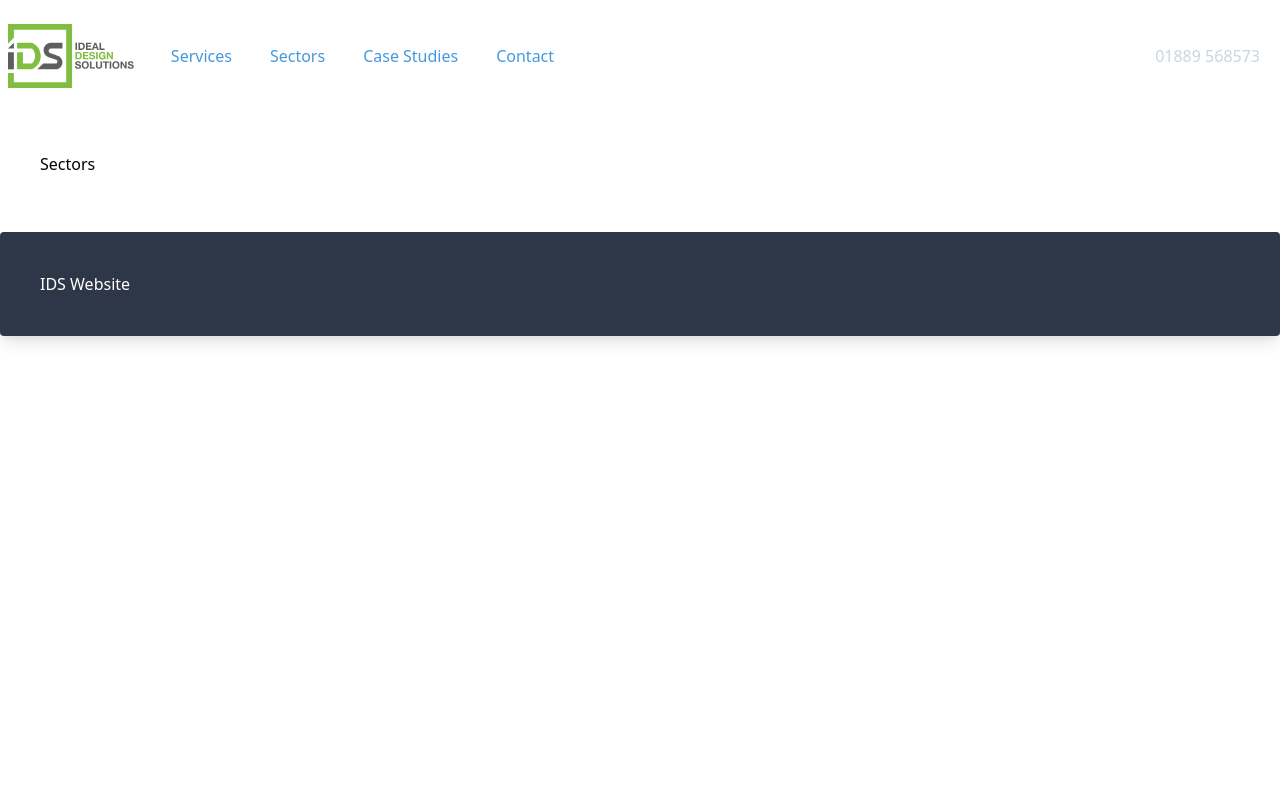
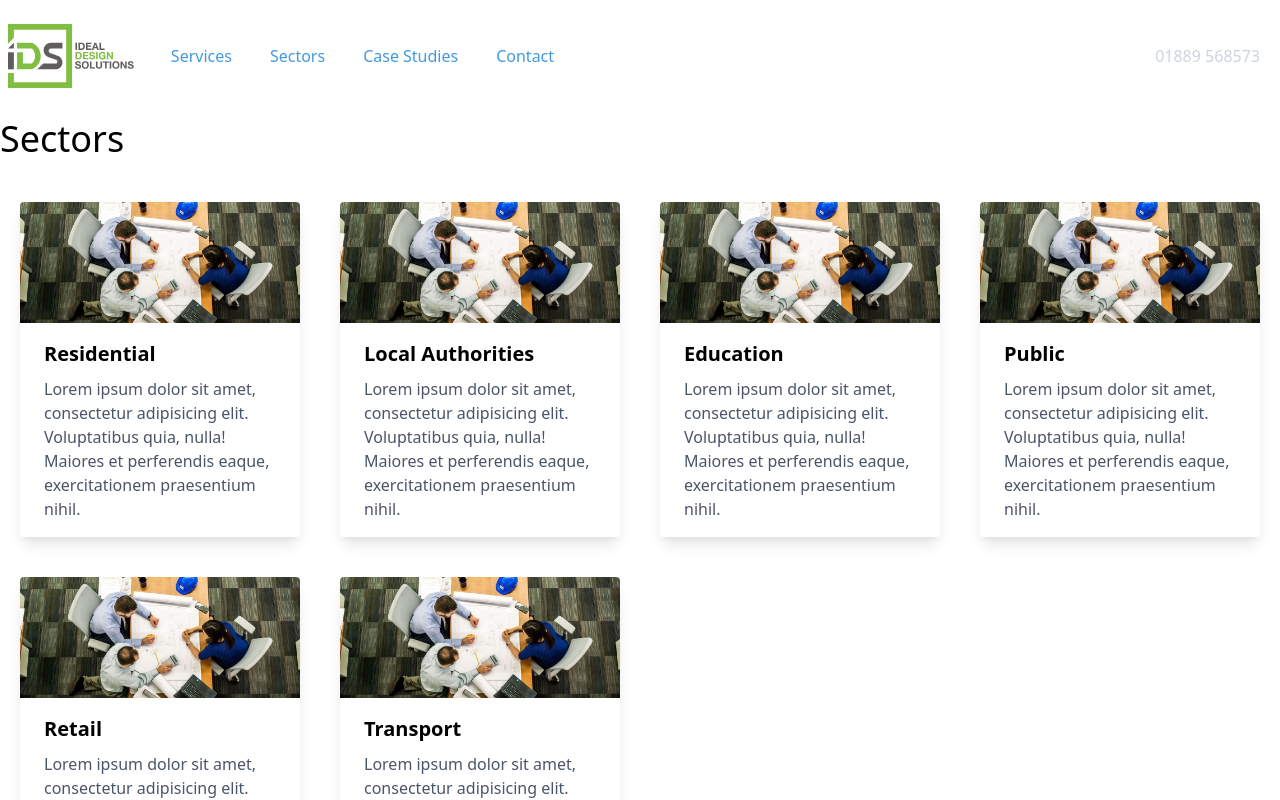
Before and after one commit to stevenalanwilson/ids-frontend-app, a Next.js app: page /sectors in a window 1280 px wide. Shown: the top 800 px of the page. Built offline with nearby package versions, Linux system fonts and the light colour scheme.

Commit message:
Add dynamic services and sectors
- Add card component
- Add sectors data object
- Add services data object
- Sectors, services & home load data dynamically

```diff
--- /dev/null
+++ b/components/Card.js
@@ -0,0 +1,21 @@
+import Link from 'next/link'
+
+function Card ({ data }) {
+  return (
+    <div className='w-full p-5'>
+      <div className='w-full rounded overflow-hidden shadow-lg'>
+        <Link href='/sectors'>
+          <a href='#'>
+            <img className='w-full' src='tmp-hero.jpg' alt='Sunset in the mountains' />
+          </a>
+        </Link>
+        <div className='px-6 py-4'>
+          <div className='font-bold text-xl mb-2'>{data.name}</div>
+          <p className='text-gray-700 text-base'>{data.description}</p>
+        </div>
+      </div>
+    </div>
+  )
+}
+
+export default Card
--- /dev/null
+++ b/data/casestudies.js
@@ -0,0 +1,32 @@
+const services = [
+  {
+    name: 'Case Study One',
+    description: 'Lorem ipsum dolor sit amet, consectetur adipisicing elit. Voluptatibus quia, nulla! Maiores et perferendis eaque, exercitationem praesentium nihil.'
+  },
+  {
+    name: 'Case Study Two',
+    description: 'Lorem ipsum dolor sit amet, consectetur adipisicing elit. Voluptatibus quia, nulla! Maiores et perferendis eaque, exercitationem praesentium nihil.'
+
+  },
+  {
+    name: 'Case Study Three',
+    description: 'Lorem ipsum dolor sit amet, consectetur adipisicing elit. Voluptatibus quia, nulla! Maiores et perferendis eaque, exercitationem praesentium nihil.'
+
+  },
+  {
+    name: 'Case Study Four',
+    description: 'Lorem ipsum dolor sit amet, consectetur adipisicing elit. Voluptatibus quia, nulla! Maiores et perferendis eaque, exercitationem praesentium nihil.'
+
+  },
+  {
+    name: 'Case Study Five',
+    description: 'Lorem ipsum dolor sit amet, consectetur adipisicing elit. Voluptatibus quia, nulla! Maiores et perferendis eaque, exercitationem praesentium nihil.'
+
+  },
+  {
+    name: 'Case Study Six',
+    description: 'Lorem ipsum dolor sit amet, consectetur adipisicing elit. Voluptatibus quia, nulla! Maiores et perferendis eaque, exercitationem praesentium nihil.'
+
+  }
+]
+export default services
--- /dev/null
+++ b/data/sectors.js
@@ -0,0 +1,32 @@
+const services = [
+  {
+    name: 'Residential',
+    description: 'Lorem ipsum dolor sit amet, consectetur adipisicing elit. Voluptatibus quia, nulla! Maiores et perferendis eaque, exercitationem praesentium nihil.'
+  },
+  {
+    name: 'Local Authorities',
+    description: 'Lorem ipsum dolor sit amet, consectetur adipisicing elit. Voluptatibus quia, nulla! Maiores et perferendis eaque, exercitationem praesentium nihil.'
+
+  },
+  {
+    name: 'Education',
+    description: 'Lorem ipsum dolor sit amet, consectetur adipisicing elit. Voluptatibus quia, nulla! Maiores et perferendis eaque, exercitationem praesentium nihil.'
+
+  },
+  {
+    name: 'Public',
+    description: 'Lorem ipsum dolor sit amet, consectetur adipisicing elit. Voluptatibus quia, nulla! Maiores et perferendis eaque, exercitationem praesentium nihil.'
+
+  },
+  {
+    name: 'Retail',
+    description: 'Lorem ipsum dolor sit amet, consectetur adipisicing elit. Voluptatibus quia, nulla! Maiores et perferendis eaque, exercitationem praesentium nihil.'
+
+  },
+  {
+    name: 'Transport',
+    description: 'Lorem ipsum dolor sit amet, consectetur adipisicing elit. Voluptatibus quia, nulla! Maiores et perferendis eaque, exercitationem praesentium nihil.'
+
+  }
+]
+export default services
--- /dev/null
+++ b/data/services.js
@@ -0,0 +1,22 @@
+const services = [
+  {
+    name: 'Civil Engineering',
+    description: 'Lorem ipsum dolor sit amet, consectetur adipisicing elit. Voluptatibus quia, nulla! Maiores et perferendis eaque, exercitationem praesentium nihil.'
+  },
+  {
+    name: 'Structual Engineering',
+    description: 'Lorem ipsum dolor sit amet, consectetur adipisicing elit. Voluptatibus quia, nulla! Maiores et perferendis eaque, exercitationem praesentium nihil.'
+
+  },
+  {
+    name: 'Health and Safety',
+    description: 'Lorem ipsum dolor sit amet, consectetur adipisicing elit. Voluptatibus quia, nulla! Maiores et perferendis eaque, exercitationem praesentium nihil.'
+
+  },
+  {
+    name: 'Planning',
+    description: 'Lorem ipsum dolor sit amet, consectetur adipisicing elit. Voluptatibus quia, nulla! Maiores et perferendis eaque, exercitationem praesentium nihil.'
+
+  }
+]
+export default services
--- a/pages/casestudies.js
+++ b/pages/casestudies.js
@@ -1,6 +1,9 @@
 import Head from 'next/head'
 import Header from '../components/Header'
 import Footer from '../components/Footer'
+import Card from '../components/Card'
+
+import casestudiesData from '../data/casestudies'
 
 export default function services () {
   return (
@@ -24,9 +27,15 @@ export default function services () {
         </div>
 
         <div className='flex my-4'>
-          <div className='w-1/2 p-10'>
-            <p>Case Studies</p>
+          <div className='w-1/2'>
+            <h1 className='text-4xl'>Case Studies</h1>
           </div>
+        </div>
+
+        <div className='flex flex-wrap mb-4'>
+          {casestudiesData.map(function (val) {
+            return <div className='w-1/4'><Card data={val} /></div>
+          })}
         </div>
 
         <div className='flex my-4'>
--- a/pages/index.js
+++ b/pages/index.js
@@ -2,6 +2,9 @@ import Head from 'next/head'
 import Header from '../components/Header'
 import Hero from '../components/Hero'
 import Footer from '../components/Footer'
+
+import sectorsData from '../data/sectors'
+import servicesData from '../data/services'
 
 export default function index () {
   return (
@@ -32,27 +35,17 @@ export default function index () {
           <div className='w-1/2 p-10 mr-5 rounded overflow-hidden shadow-lg'>
             <h2 className='text-2xl mb-4'>Services</h2>
             <ul className='list-disc flex flex-wrap list-inside'>
-              <li className='w-1/3'><a href='#' title='#' className='text-blue-500'>Service</a></li>
-              <li className='w-1/3'><a href='#' title='#' className='text-blue-500'>Service</a></li>
-              <li className='w-1/3'><a href='#' title='#' className='text-blue-500'>Service</a></li>
-              <li className='w-1/3'><a href='#' title='#' className='text-blue-500'>Service</a></li>
-              <li className='w-1/3'><a href='#' title='#' className='text-blue-500'>Service</a></li>
-              <li className='w-1/3'><a href='#' title='#' className='text-blue-500'>Service</a></li>
-              <li className='w-1/3'><a href='#' title='#' className='text-blue-500'>Service</a></li>
-              <li className='w-1/3'><a href='#' title='#' className='text-blue-500'>Service</a></li>
+              {servicesData.map(function (val) {
+                return <li className='w-1/3'><a href='#' title='#' className='text-blue-500'>{val.name}</a></li>
+              })}
             </ul>
           </div>
           <div className='w-1/2 p-10 ml-5 rounded overflow-hidden shadow-lg'>
             <h2 className='text-2xl mb-4'>Sectors</h2>
             <ul className='list-disc flex flex-wrap list-inside'>
-              <li className='w-1/3'><a href='#' title='#' className='text-blue-500'>Sector</a></li>
-              <li className='w-1/3'><a href='#' title='#' className='text-blue-500'>Sector</a></li>
-              <li className='w-1/3'><a href='#' title='#' className='text-blue-500'>Sector</a></li>
-              <li className='w-1/3'><a href='#' title='#' className='text-blue-500'>Sector</a></li>
-              <li className='w-1/3'><a href='#' title='#' className='text-blue-500'>Sector</a></li>
-              <li className='w-1/3'><a href='#' title='#' className='text-blue-500'>Sector</a></li>
-              <li className='w-1/3'><a href='#' title='#' className='text-blue-500'>Sector</a></li>
-              <li className='w-1/3'><a href='#' title='#' className='text-blue-500'>Sector</a></li>
+              {sectorsData.map(function (val) {
+                return <li className='w-1/3'><a href='#' title='#' className='text-blue-500'>{val.name}</a></li>
+              })}
             </ul>
           </div>
         </div>
--- a/pages/sectors.js
+++ b/pages/sectors.js
@@ -1,6 +1,9 @@
 import Head from 'next/head'
 import Header from '../components/Header'
 import Footer from '../components/Footer'
+import Card from '../components/Card'
+
+import sectorsData from '../data/sectors'
 
 export default function sectors () {
   return (
@@ -24,9 +27,15 @@ export default function sectors () {
         </div>
 
         <div className='flex my-4'>
-          <div className='w-1/2 p-10'>
-            <p>Sectors</p>
+          <div className='w-1/2'>
+            <h1 className='text-4xl'>Sectors</h1>
           </div>
+        </div>
+
+        <div className='flex flex-wrap mb-4'>
+          {sectorsData.map(function (val) {
+            return <div className='w-1/4'><Card data={val} /></div>
+          })}
         </div>
 
         <div className='flex my-4'>
--- a/pages/services.js
+++ b/pages/services.js
@@ -1,6 +1,9 @@
 import Head from 'next/head'
 import Header from '../components/Header'
 import Footer from '../components/Footer'
+import Card from '../components/Card'
+
+import servicesData from '../data/services'
 
 export default function services () {
   return (
@@ -24,9 +27,15 @@ export default function services () {
         </div>
 
         <div className='flex my-4'>
-          <div className='w-1/2 p-10'>
-            <p>Services</p>
+          <div className='w-1/2'>
+            <h1 className='text-4xl'>Services</h1>
           </div>
+        </div>
+
+        <div className='flex flex-wrap mb-4'>
+          {servicesData.map(function (val) {
+            return <div className='w-1/4'><Card data={val} /></div>
+          })}
         </div>
 
         <div className='flex my-4'>
```
